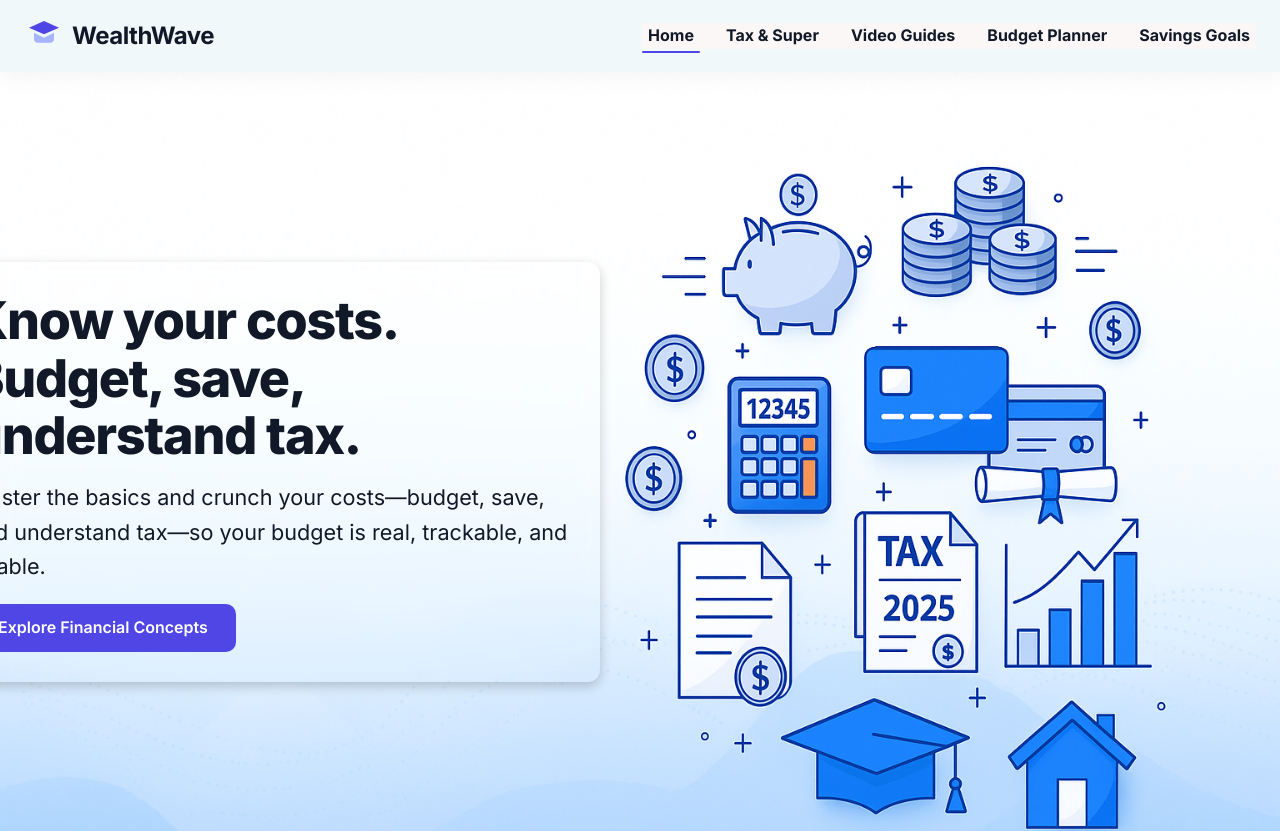
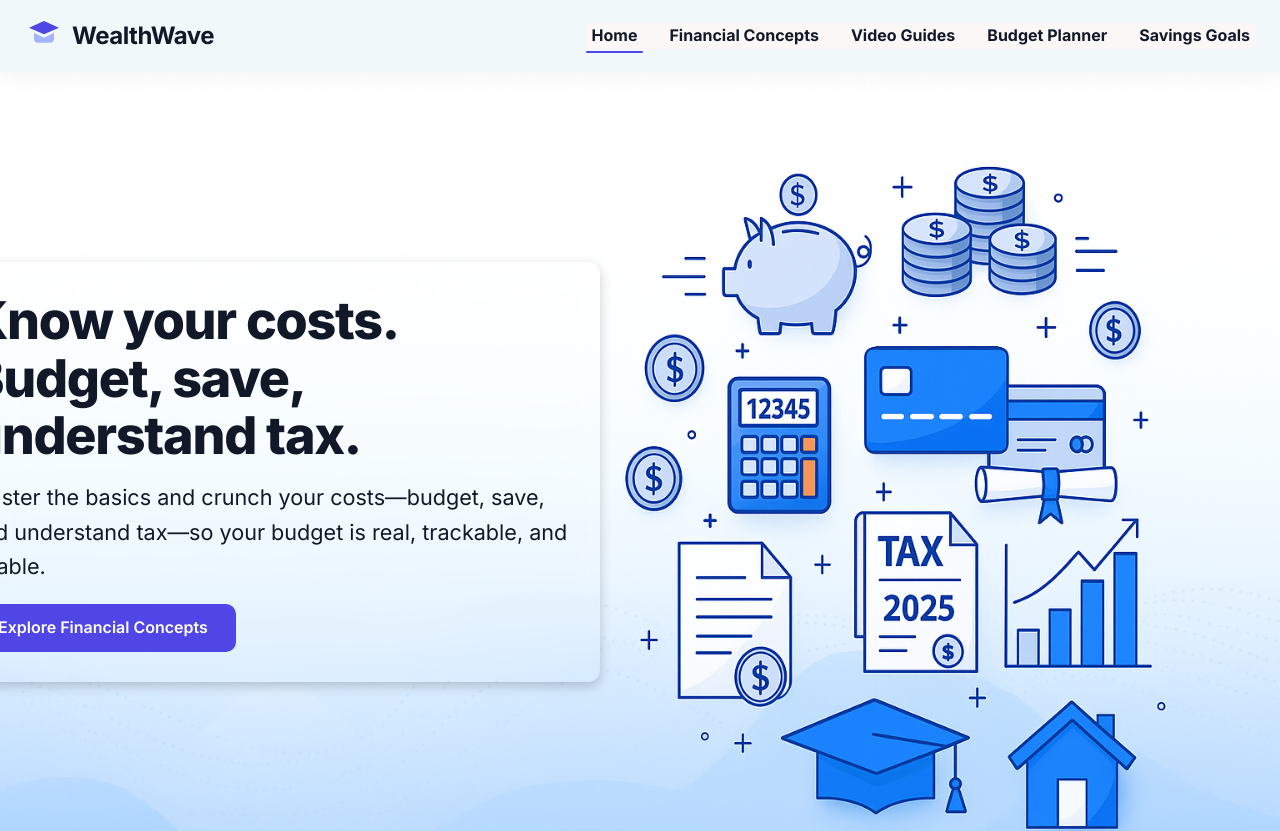
Before and after one commit to adug0007-png/EduFinance, a Vue app: page / in a window 1280 px wide. Shown: the top 831 px of the page. Built offline with nearby package versions, Linux system fonts and the light colour scheme.

Commit message:
Iteration 1: Update on Nav bar buttons

```diff
--- a/src/App.vue
+++ b/src/App.vue
@@ -54,7 +54,7 @@ const headers = {
     subtitle: 'Get clear insights into tuition, living, and study costs tailored to your goals.',
   },
   'tax-learn': {
-    title: 'Tax & Super',
+    title: 'Financial Concepts',
     subtitle: 'Understand Australian taxation and superannuation with with flashcards of key terms and a take-home pay calculator.',
   },
 }
--- a/src/components/Header.vue
+++ b/src/components/Header.vue
@@ -38,7 +38,7 @@
         <!-- Links -->
         <ul class="nav-links" :class="{ open: menuOpen }">
           <li><a href="#" :class="{ active: currentRoute === 'home' }" @click.prevent="go('home')">Home</a></li>
-          <li><a href="#" :class="{active: currentRoute==='tax-learn'}" @click.prevent="go('tax-learn')">Tax &amp; Super</a></li>
+          <li><a href="#" :class="{active: currentRoute==='tax-learn'}" @click.prevent="go('tax-learn')">Financial Concepts</a></li>
           <li><a href="#" :class="{active: currentRoute==='financial-literacy'}" @click.prevent="go('financial-literacy')">Video Guides</a></li>
           <li><a href="#" :class="{active: currentRoute==='budget-planner'}" @click.prevent="go('budget-planner')">Budget Planner</a></li>
           <li><a href="#" :class="{active: currentRoute==='savings-goal-calculator'}" @click.prevent="go('savings-goal-calculator')">Savings Goals</a></li>
```
